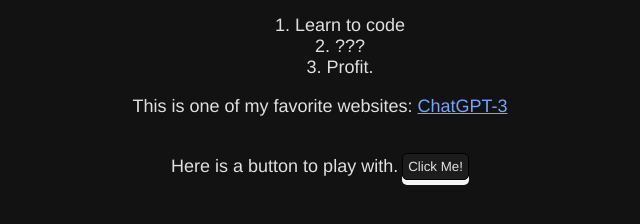
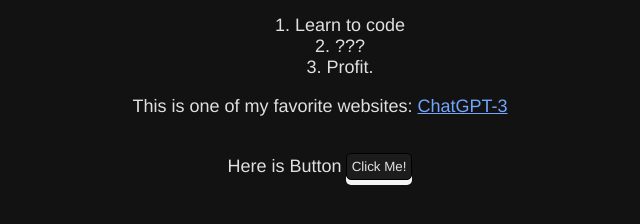
Before and after one commit to SkipeeMcghee/Personal-Website, a plain HTML site: page index.html in a window 1280 px wide. Shown: the part 130-354 px from the top of the page, without its empty margins (320-960 px from the left). Drawn offline with Linux system fonts and the light colour scheme.

Commit message:
changed the text

```diff
--- a/index.html
+++ b/index.html
@@ -22,7 +22,7 @@
         <p>This is one of my favorite websites: <a href="https://chat.openai.com/auth/login" target="_blank">ChatGPT-3</a></p>
         <table>
             <tr>
-                <td><p>Here is a button to play with.</p></td>
+                <td><p>Here is Button</p></td>
                 <td><button>Click Me!</button></td>
             </tr>
         </table>
```
